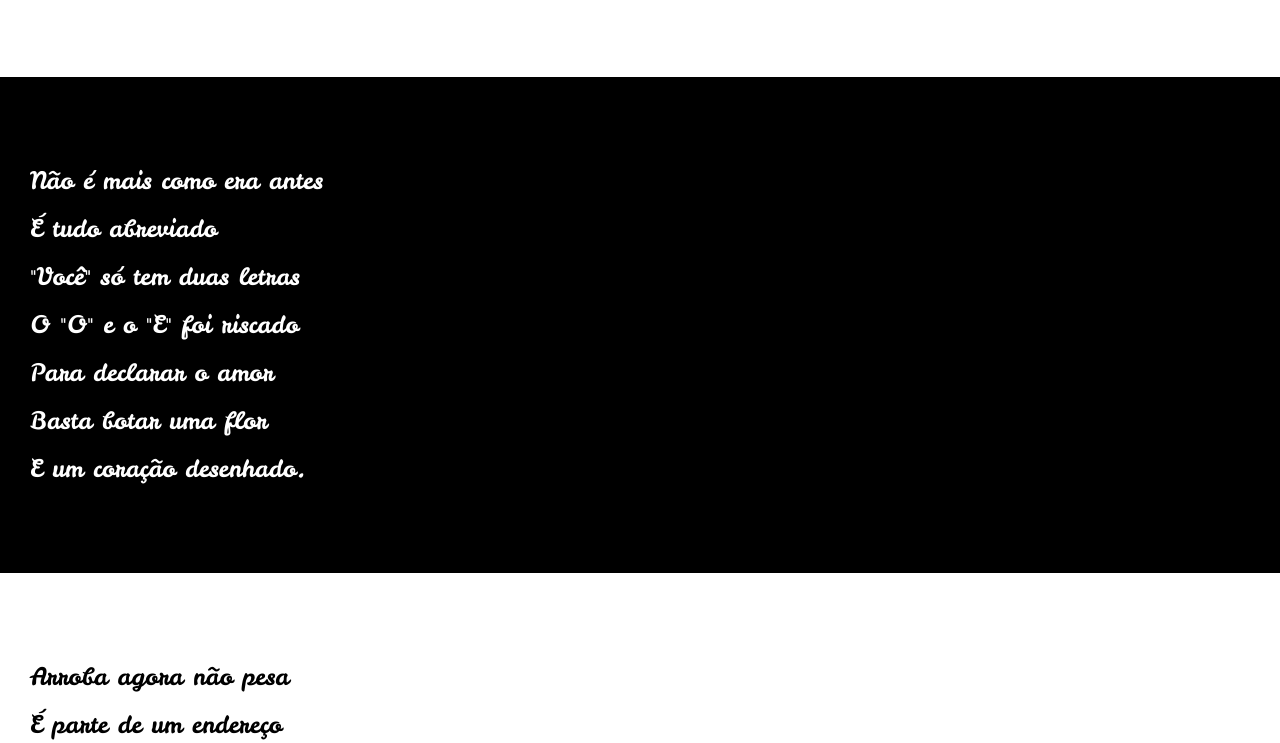
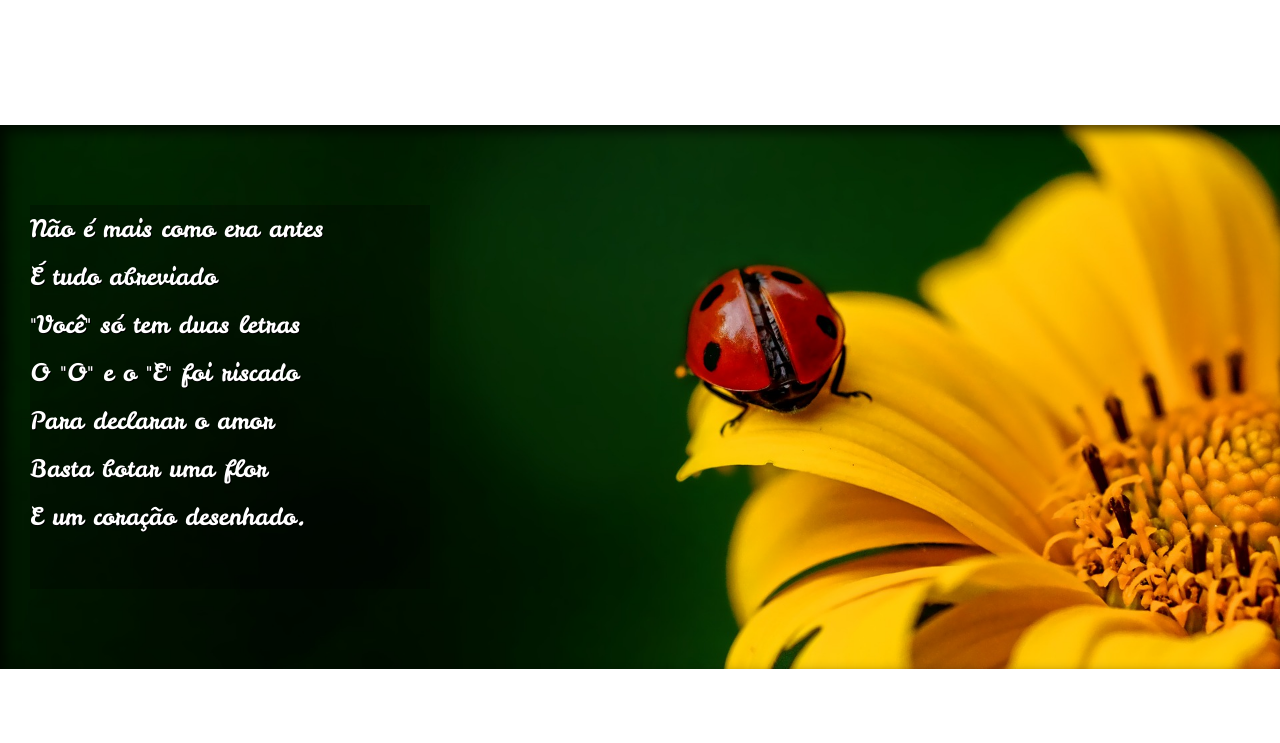
Before and after one commit to giovannamurador/d12, a plain HTML site: page index.html in a window 1280 px wide. Shown: the part 617-1360 px from the top of the page. Drawn offline with Linux system fonts and the light colour scheme.

Commit message:
acabou o projeto

```diff
--- a/estilo/style.css
+++ b/estilo/style.css
@@ -52,6 +52,11 @@
     text-decoration: underline;
 }
 
+ section > p {
+    padding-bottom: 2em;
+
+    }
+
 section {
     padding-top: 10vh;
     padding-bottom: 10vh;
@@ -68,11 +73,26 @@
 section.imagem {
     background-color: black;
     color: white;
+    text-shadow: 1px 1px 0px black;
+    box-shadow: inset 6px 6px 13px 0px rgba(0, 0, 0, 0.697);
+    background-attachment: fixed;
 }
 
 section.imagem > p {
-    background-color: rgb(130, 130, 179);
+    background-color: rgba(0, 0, 0, 0.273);
     width: 400px;
+
+}
+
+section#img01 {
+    background-image: url(../imagens/background001.jpg);
+    background-position: right center;
+    background-size: cover;
+}
+
+section#img02 {
+    background-image: url(../imagens/background002.jpg);
+    background-size: cover;
 }
 
 footer {
--- a/index.html
+++ b/index.html
@@ -26,7 +26,7 @@
     </p>
 </section>
 
-<section class="imagem
+<section class="imagem" id="img01">
 
     <p>
         Não é mais como era antes <br>
@@ -66,7 +66,7 @@
 
 
 
-<section class="imagem">
+<section class="imagem" id="img02">
     <p>
         Tenho saudade das cartas <br>
         Escritas com a própria mão <br>
```
